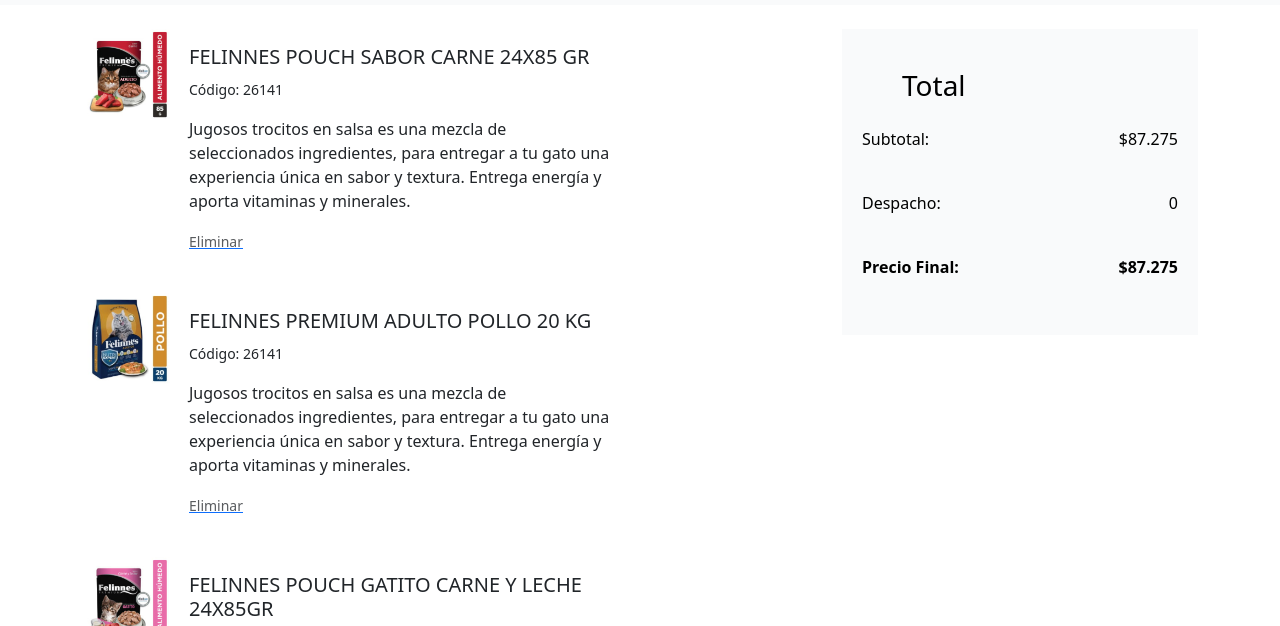
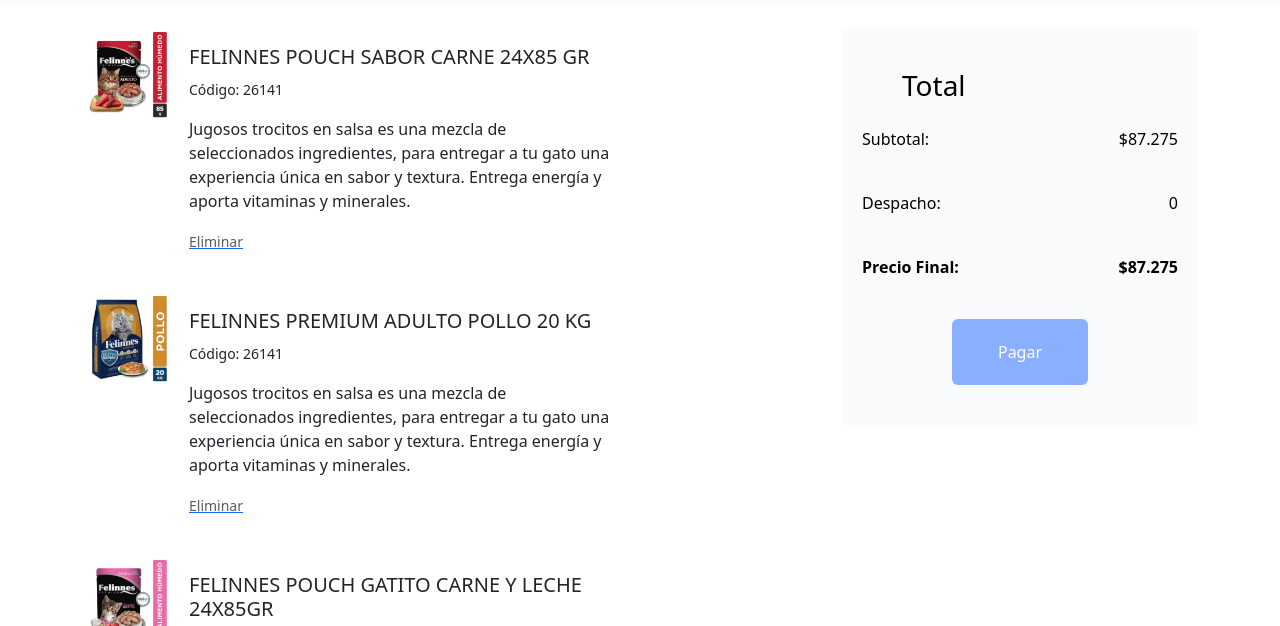
Before and after one commit to anacyannova/nabiosa, a plain HTML site: page carrito.html in a window 1280 px wide. Shown: the part 147-773 px from the top of the page. Drawn offline with nearby package versions, Linux system fonts and the light colour scheme.

Commit message:
boton carrito

```diff
--- a/carrito.html
+++ b/carrito.html
@@ -158,9 +158,11 @@
                             <p><strong>Precio Final:</strong></p>
                             <p><strong>$87.275</strong></p>
                         </div>
+                        <div class="text-center md mt-4">
+                            <button type="button" class="btn button">Pagar</button>
+                        </div>
                     </div>
                 </div>
-
             </div>
         </div>
     </main>
```
